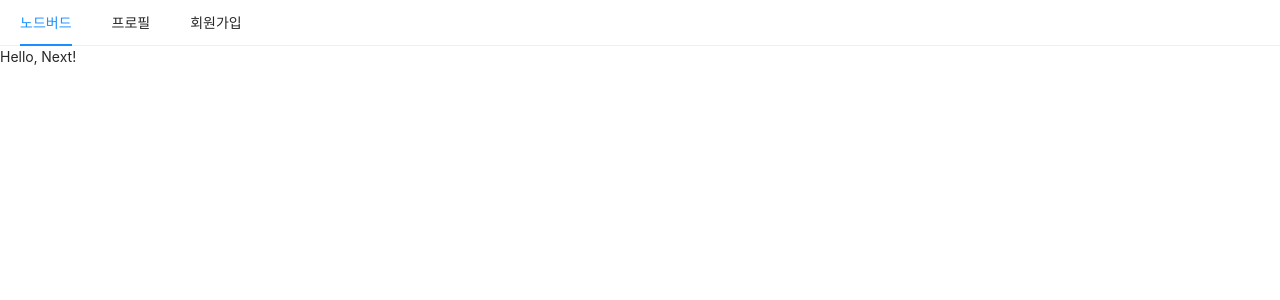
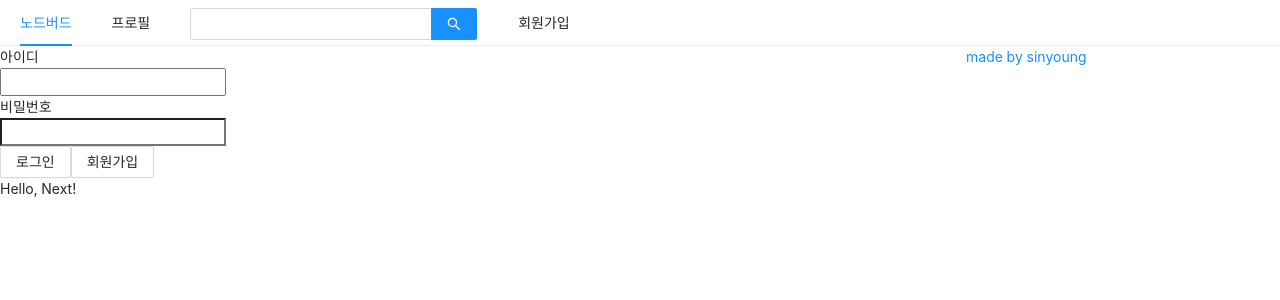
Before and after one commit to yenow/NodeBird-Lecture, a Next.js app: page / in a window 1280 px wide. Shown: the top 300 px of the page. Built offline with nearby package versions, Linux system fonts and the light colour scheme.

Commit message:
login, signup component add

```diff
--- a/components/AppLayout.js
+++ b/components/AppLayout.js
@@ -1,13 +1,22 @@
-import React from "react";
+import React, { useState } from "react";
 import propTypes from "prop-types";
 import Link from "next/link";
-import { Menu } from "antd";
+import { Menu, Input, Row, Col } from "antd"; // Row, Col  :  반응형 UI를 지원
+import UserProfile from "../components/UserProfile";
+import LoginForm from "../components/LoginForm";
+
+/*
+UI 설계 원칙
+1. 가로를 나누고 새로를 나눈다
+2. 반응형 디자인은 모바일을 먼저 해야한다.
+*/
 
 /*
 특정 컴포넌트끼리 공통인 부분은 AppLayout.js처럼 레이아웃 파일을 만들어서 개별컴포넌트를 감싸는 방향으로
 */
+const AppLayout = ({ children }) => {
+  const [isLoggedIn, setIsLoggedIn] = useState(false);
 
-const AppLayout = ({ children }) => {
   return (
     <div>
       <div>
@@ -23,11 +32,33 @@ const AppLayout = ({ children }) => {
             </Link>
           </Menu.Item>
           <Menu.Item>
+            <Input.Search
+              enterButton
+              style={{ verticalAlign: "middle" }}
+            ></Input.Search>
+          </Menu.Item>
+          <Menu.Item>
             <Link href="/signup">
               <a>회원가입</a>
             </Link>
           </Menu.Item>
         </Menu>
+        <Row gutter={8}>
+          {/* gutter = Col사이의 간격 */}
+          <Col xs={24} md={6}>
+            {isLoggedIn ? <UserProfile /> : <LoginForm />}
+          </Col>
+          <Col xs={24} md={12}></Col>
+          <Col xs={24} md={6}>
+            <a
+              href="https://github.com/yenow"
+              target="_blank"
+              rel="noreferrer noopener"
+            >
+              made by sinyoung
+            </a>
+          </Col>
+        </Row>
       </div>
       {children}
     </div>
--- /dev/null
+++ b/components/LoginForm.js
@@ -0,0 +1,49 @@
+import React, { useState, useCallback } from "react";
+import { Button, Form } from "antd";
+import Link from "next/link";
+
+const LoginForm = () => {
+  const [id, setId] = useState("");
+  const [password, setPassword] = useState("");
+
+  const onChangeId = useCallback((e) => {
+    setId(e.target.value);
+  }, []);
+
+  const onChangePassword = useCallback((e) => {
+    setPassword(e.target.value);
+  }, []);
+
+  return (
+    <Form>
+      <div>
+        <label htmlFor="user-id">아이디</label>
+        <br />
+        <input name="user-id" value={id} onChange={onChangeId} required />
+      </div>
+      <div>
+        <label htmlFor="user-password">비밀번호</label>
+        <br />
+        <input
+          name="user-password"
+          type="password"
+          value={password}
+          onChange={onChangePassword}
+          required
+        />
+      </div>
+      <div>
+        <Button htmlType="primary" htmlType="submit" loading={false}>
+          로그인
+        </Button>
+        <Link href="/signup">
+          <a>
+            <Button>회원가입</Button>
+          </a>
+        </Link>
+      </div>
+    </Form>
+  );
+};
+
+export default LoginForm;
--- /dev/null
+++ b/components/UserProfile.js
@@ -0,0 +1,7 @@
+import React from "react";
+
+const UserProfile = () => {
+  return <></>;
+};
+
+export default UserProfile;
```
